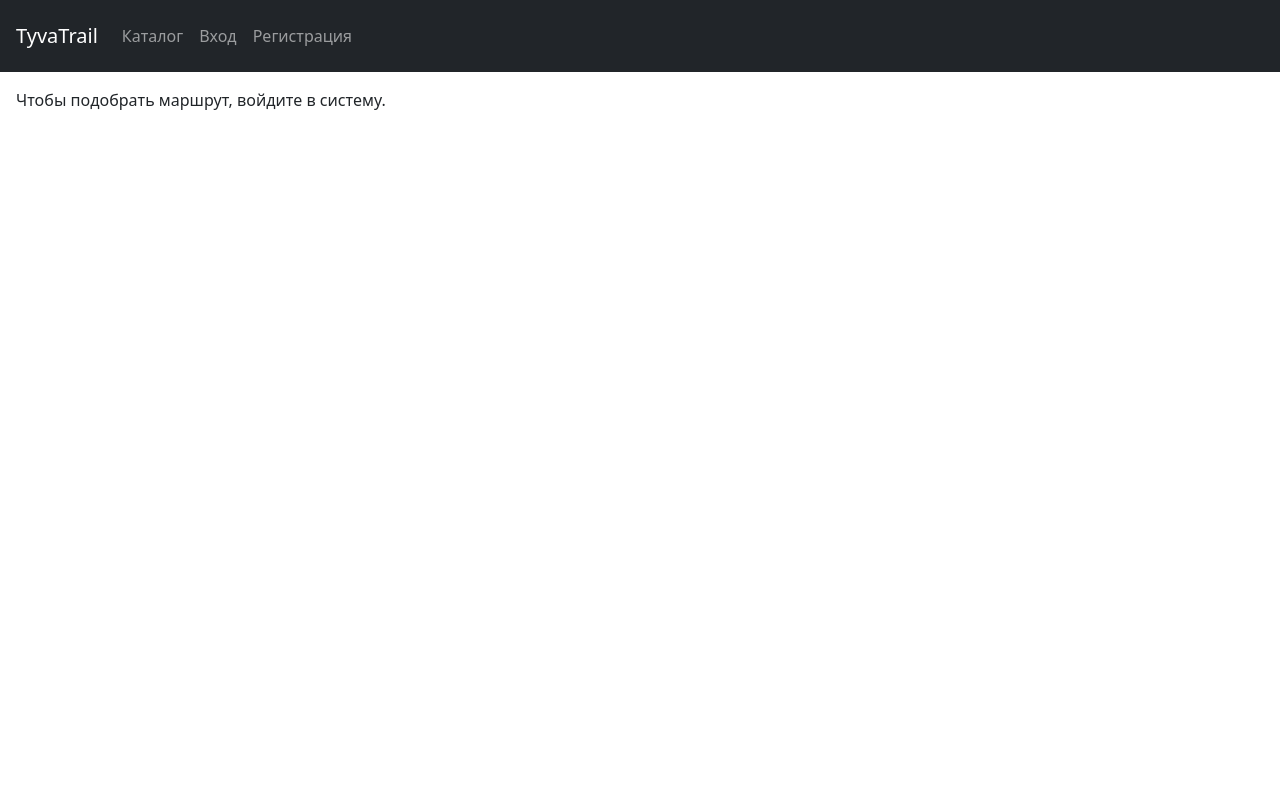
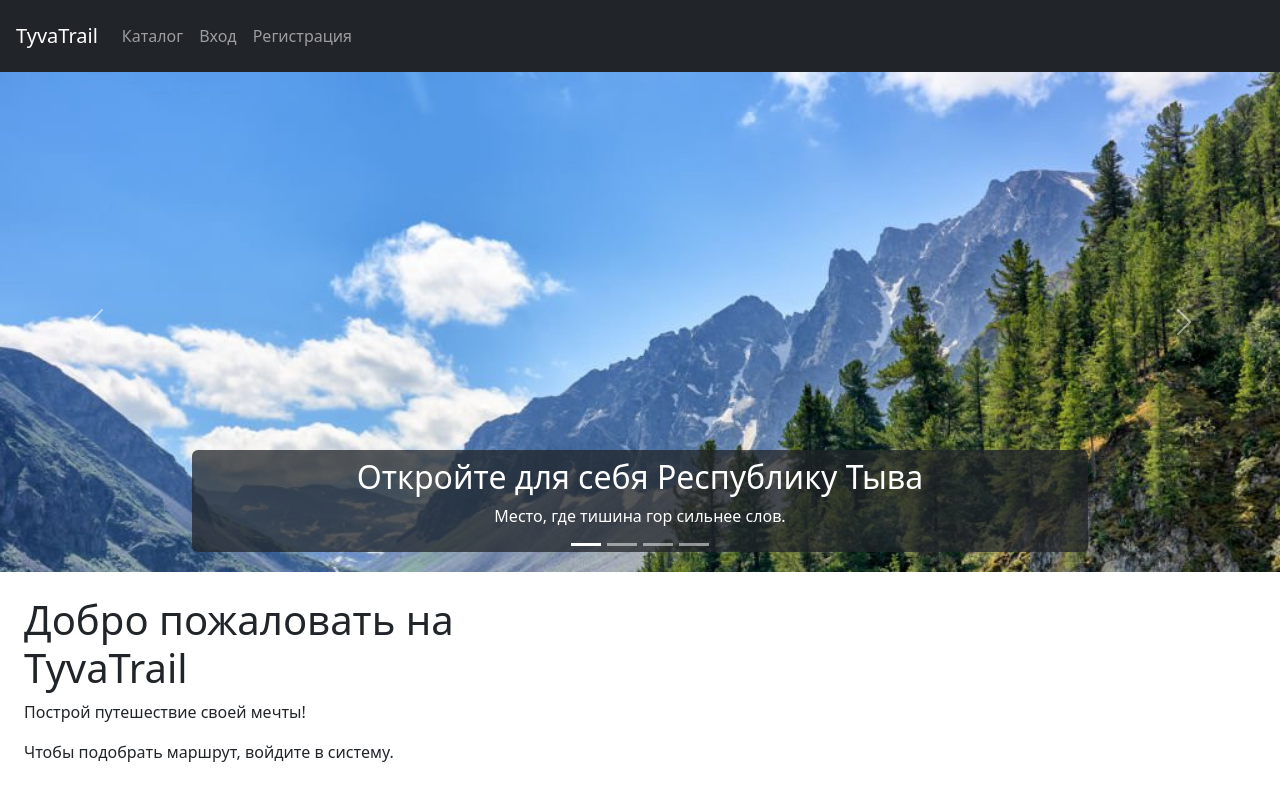
Before and after one commit to UtopiOne/TyvaTrail.Personal, a Django app: page / in a window 1280 px wide. Run offline with Django 5.2, Linux system fonts and the light colour scheme; some libraries are stand-ins or nearby versions.

Commit message:
styled homepage

```diff
--- a/tours/templates/base.html
+++ b/tours/templates/base.html
@@ -2,15 +2,14 @@
 {% load django_bootstrap5 %}
 {% load i18n %}
 <html lang="ru">
+
 <head>
   <meta charset="utf-8">
   <meta name="viewport" content="width=device-width, initial-scale=1">
   {% bootstrap_css %}
   {% bootstrap_javascript %}
-    <meta name="description"
-          content="Tyva Trail - Откройте удивительные маршруты и достопримечательности.">
-    <meta name="keywords"
-          content="Tyva Trail, маршруты, достопримечательности, путешествия, приключения">
+  <meta name="description" content="Tyva Trail - Откройте удивительные маршруты и достопримечательности.">
+  <meta name="keywords" content="Tyva Trail, маршруты, достопримечательности, путешествия, приключения">
   {% bootstrap_messages %}
   <title>
     {% block title %}
@@ -20,17 +19,14 @@
   {% block extra_head %}
   {% endblock extra_head %}
 </head>
+
 <body>
   <header>
+
     <nav class="navbar sticky-top navbar-expand-sm navbar-dark bg-dark p-3">
       <a class="navbar-brand" href="{% url 'home' %}">TyvaTrail</a>
-        <button class="navbar-toggler"
-                type="button"
-                data-bs-toggle="collapse"
-                data-bs-target="#navbarSupportedContent"
-                aria-controls="navbarSupportedContent"
-                aria-expanded="false"
-                aria-label="Toggle navigation">
+      <button class="navbar-toggler" type="button" data-bs-toggle="collapse" data-bs-target="#navbarSupportedContent"
+        aria-controls="navbarSupportedContent" aria-expanded="false" aria-label="Toggle navigation">
         <span class="navbar-toggler-icon"></span>
       </button>
       <div class="collapse navbar-collapse" id="navbarSupportedContent">
@@ -40,11 +36,7 @@
           </li>
           {% if user.is_authenticated %}
           <li class="nav-item dropdown">
-                <a class="nav-link dropdown-toggle"
-                   href="#"
-                   id="profile-dropdown"
-                   role="button"
-                   data-bs-toggle="dropdown"
+            <a class="nav-link dropdown-toggle" href="#" id="profile-dropdown" role="button" data-bs-toggle="dropdown"
               aria-expanded="false">{{ user.username }}</a>
             <ul class="dropdown-menu" aria-labelledby="profile-dropdown">
               <li>
@@ -61,9 +53,7 @@
               <div class="dropdown-divider"></div>
               {% endif %}
               <li>
-                    <form class="form-inline my-2 my-lg-0"
-                          action="{% url 'logout' %}"
-                          method="post">
+                <form class="form-inline my-2 my-lg-0" action="{% url 'logout' %}" method="post">
                   {% csrf_token %}
                   <button class="dropdown-item" type="submit">Выход</button>
                 </form>
@@ -82,9 +72,10 @@
       </div>
     </nav>
   </header>
-    <main class="m-3">
+  <main>
     {% block content %}
     {% endblock content %}
   </main>
 </body>
+
 </html>
--- a/tours/templates/tours/home.html
+++ b/tours/templates/tours/home.html
@@ -1,17 +1,99 @@
 {% extends "base.html" %}
+{% load static %}
 {% load django_bootstrap5 %}
 {% block title %}
   Главная
 {% endblock title %}
 {% block content %}
+  <div id="carousel" class="carousel slide carousel-fade h-25">
+    <div class="carousel-indicators">
+      <button type="button"
+              data-bs-target="#carousel"
+              data-bs-slide-to="0"
+              class="active"
+              aria-current="true"
+              aria-label="Slide 1"></button>
+      <button type="button"
+              data-bs-target="#carousel"
+              data-bs-slide-to="1"
+              aria-label="Slide 2"></button>
+      <button type="button"
+              data-bs-target="#carousel"
+              data-bs-slide-to="2"
+              aria-label="Slide 3"></button>
+      <button type="button"
+              data-bs-target="#carousel"
+              data-bs-slide-to="3"
+              aria-label="Slide 4"></button>
+    </div>
+    <div class="carousel-inner">
+      <div class="carousel-item active">
+        <img src="{% static 'images/homepage_1.jpg' %}"
+             alt="Красивый пейзаж Тувы"
+             class="d-block w-100">
+        <div class="carousel-caption d-none d-md-block bg-dark p-2 bg-opacity-75 rounded">
+          <h2>Откройте для себя Республику Тыва</h2>
+          <p>Место, где тишина гор сильнее слов.</p>
+        </div>
+      </div>
+      <div class="carousel-item">
+        <img src="{% static 'images/homepage_2.jpg' %}"
+             alt="Красивый пейзаж Тувы"
+             class="img-fluid d-block w-100">
+        <div class="carousel-caption d-none d-md-block bg-dark p-2 bg-opacity-75 rounded">
+          <h2>Путешествие к истокам силы, природы и древних традиций.</h2>
+        </div>
+      </div>
+      <div class="carousel-item">
+        <img src="{% static 'images/homepage_3.jpg' %}"
+             alt="Красивый пейзаж Тувы"
+             class="img-fluid d-block w-100">
+        <div class="carousel-caption d-none d-md-block bg-dark p-2 bg-opacity-75 rounded">
+          <h2>Туры в Тыву</h2>
+          <p>Шаманский дух встречается с первозданной природой.</p>
+        </div>
+      </div>
+      <div class="carousel-item">
+        <img src="{% static 'images/homepage_4.jpg' %}"
+             alt="Красивый пейзаж Тувы"
+             class="img-fluid d-block w-100">
+        <div class="carousel-caption d-none d-md-block bg-dark p-2 bg-opacity-75 rounded">
+          <h2>Тыва ждёт</h2>
+          <p>Отключитесь от мира и почувствуйте настоящую свободу.</p>
+        </div>
+      </div>
+      <button class="carousel-control-prev"
+              type="button"
+              data-bs-target="#carousel"
+              data-bs-slide="prev">
+        <span class="carousel-control-prev-icon" aria-hidden="true"></span>
+        <span class="visually-hidden">Previous</span>
+      </button>
+      <button class="carousel-control-next"
+              type="button"
+              data-bs-target="#carousel"
+              data-bs-slide="next">
+        <span class="carousel-control-next-icon" aria-hidden="true"></span>
+        <span class="visually-hidden">Next</span>
+      </button>
+    </div>
+  </div>
+  <div class="m-4">
+    <h1 class="text-start">
+      Добро пожаловать на
+      <br>
+      TyvaTrail
+    </h1>
+    <p class="text-start">Построй путешествие своей мечты!</p>
     {% if not user.is_authenticated %}
       <p>Чтобы подобрать маршрут, войдите в систему.</p>
     {% else %}
-    <h1>Подбор маршрута</h1>
+      <h2 class="mb-4">Подбор маршрута</h2>
       <form class="mw-50" method="post">
         {% csrf_token %}
         {% bootstrap_form form layout="horizontal" %}
         {% bootstrap_button button_type="submit" button_class="btn-success" content="Подобрать маршрут" %}
       </form>
     {% endif %}
+  </div>
 {% endblock content %}
--- a/tyva_trail/settings.py
+++ b/tyva_trail/settings.py
@@ -139,6 +139,9 @@ USE_TZ = True
 # https://docs.djangoproject.com/en/6.0/howto/static-files/
 
 STATIC_URL = 'static/'
+STATIC_ROOT = BASE_DIR / "static"
+MEDIA_URL = '/media/'
+MEDIA_ROOT = BASE_DIR / "media"
 
 EXTERNAL_CONDITIONS_PROVIDER = os.getenv(
     "EXTERNAL_CONDITIONS_PROVIDER", "stub")
```
Also changed, not shown: tours/static/images/homepage_1.jpg (added), tours/static/images/homepage_2.jpg (added), tours/static/images/homepage_3.jpg (added), tours/static/images/homepage_4.jpg (added). Lines whose indentation alone changed are shown as unchanged.
